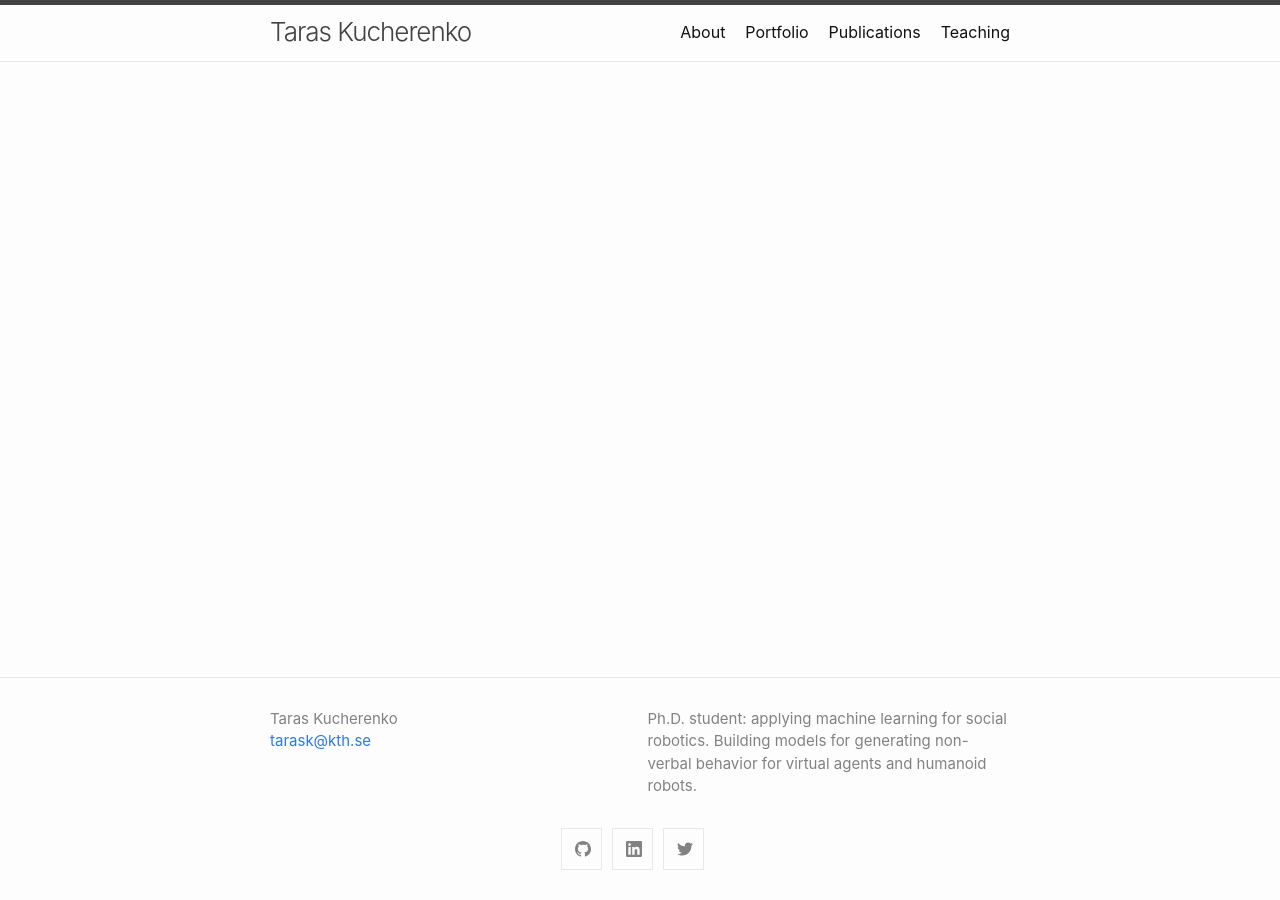
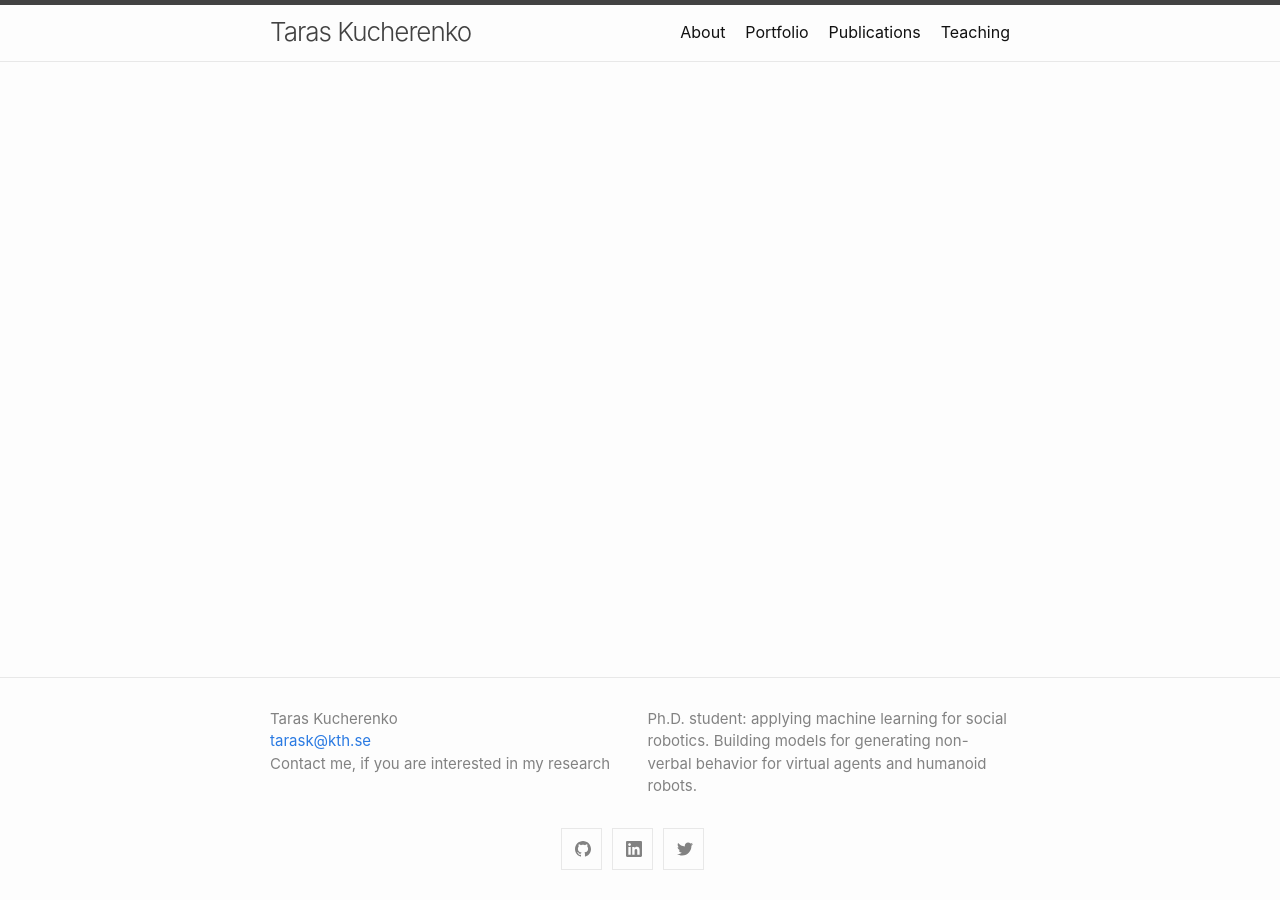
Before and after one commit to Svito-zar/Svito-zar.github.io, a Jekyll site: the page built from about.md, in a window 1280 px wide. Built offline with Jekyll 4.4.1, drawn with Linux system fonts in a browser that asks for light colours; our own code applies the rules of GitHub Pages for plain Markdown files.

Commit message:
Modified footer

```diff
--- a/_includes/footer.html
+++ b/_includes/footer.html
@@ -16,6 +16,7 @@
             {%- if site.email -%}
             <li><a class="u-email" href="mailto:{{ site.email }}">{{ site.email }}</a></li>
             {%- endif -%}
+	    Contact me, if you are interested in my research
         </ul>
       </div>
 
```
